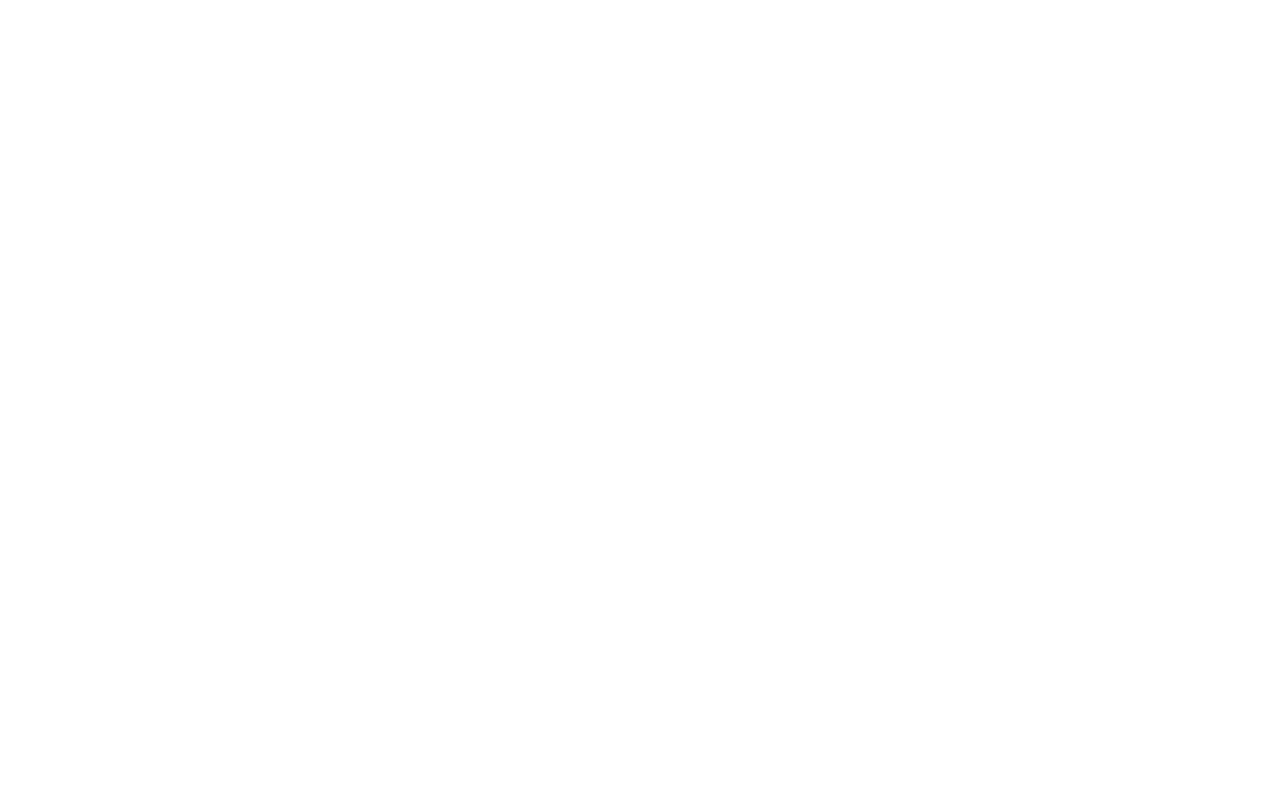
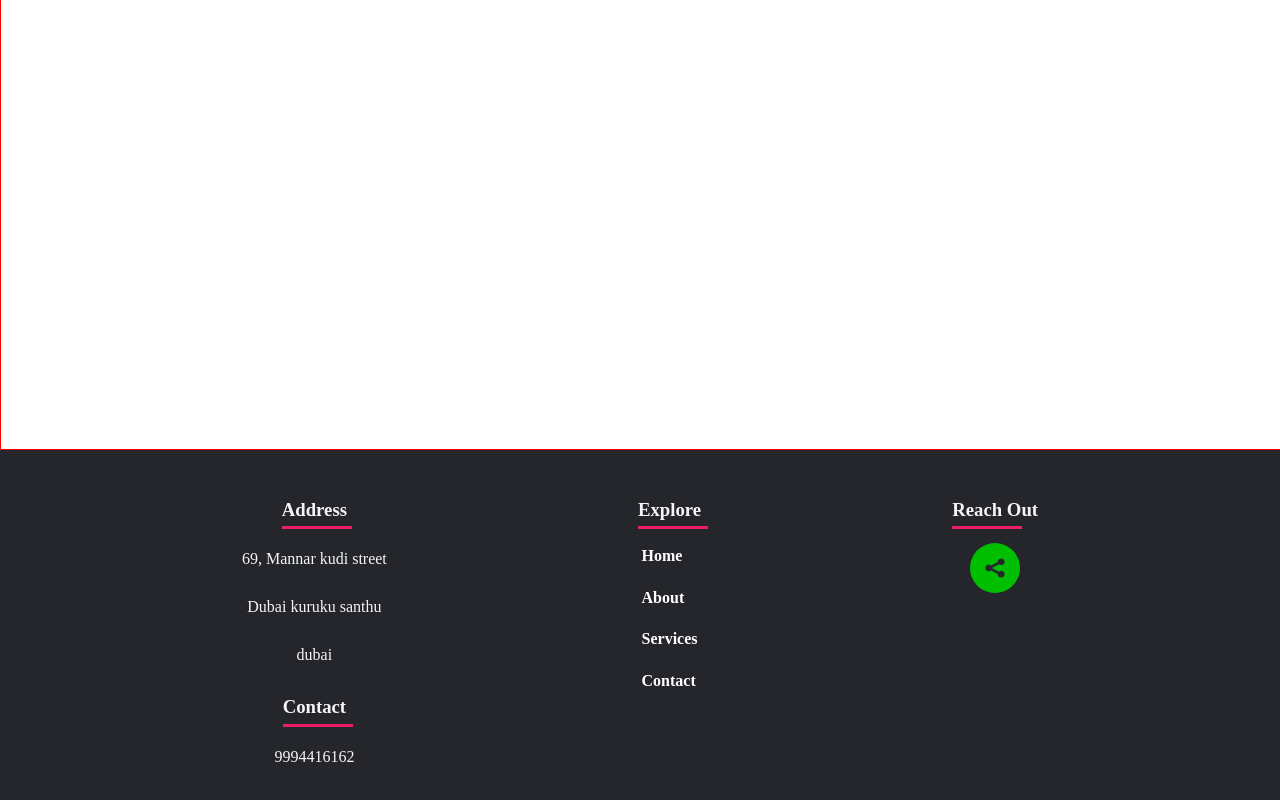
Before and after one commit to B-a-b-u/WebxWorks, a React (Vite) app: page / in a window 1280 px wide. Shown: the part 868-1668 px from the top of the page. Before the commit the page ends 800 px from the top, so only its background shows below. Built offline with nearby package versions, Linux system fonts and the light colour scheme.

Commit message:
footer created

```diff
--- a/package.json
+++ b/package.json
@@ -12,7 +12,8 @@
   "dependencies": {
     "react": "^18.3.1",
     "react-dom": "^18.3.1",
-    "react-router-dom": "^7.1.3"
+    "react-router-dom": "^7.1.3",
+    "react-social-icons": "^6.20.0"
   },
   "devDependencies": {
     "@eslint/js": "^9.17.0",
--- a/src/components/Footer/Footer.css
+++ b/src/components/Footer/Footer.css
@@ -0,0 +1,98 @@
+.footer-container{
+    width: 100%;
+    background-color: #24262b;
+    height: auto;
+    display: flex;
+    flex-wrap: wrap;
+    justify-content: space-evenly;
+    padding: 1rem 1rem;
+    box-sizing: border-box;
+    line-height: 1;
+    color: whitesmoke;
+
+}
+
+.footer-container div{
+    display: flex;
+    flex-direction: column;
+}
+
+.footer-container h3{
+    text-transform: capitalize;
+    font-weight: bolder;
+    color: whitesmoke;
+    position: relative;
+    margin-bottom: 1rem;
+}
+
+.footer-container h3::before{
+    content: '';
+    position: absolute;
+    left: 0;
+    bottom: -10px;
+    background-color: #e91e63;
+    height: 3px;
+    width: 70px;
+    box-sizing: border-box;
+}
+
+.reactout{
+    display: flex;
+    flex-direction: column;
+    /* border: 1px orangered solid; */
+    justify-content: center;
+    align-items: center;
+    padding: 1rem 1rem;
+}
+
+.company-links{
+    display: flex;
+    justify-content: flex-start;
+    align-items: center;
+    padding: 1rem;
+    /* border: 1px white solid; */
+    transition: background-color 0.3s ease-in-out;
+}
+
+.company-links a{
+    text-decoration: none;
+    color: white;
+    /* border: 1px orange solid; */
+    font-weight: bold;
+    font-size: medium;
+    padding: 0.8rem;
+    height: 1rem;
+    width: 3.5rem;
+}
+
+.follow-links{
+    display: flex;
+    justify-content: flex-start;
+    align-items: center;
+    gap: 0.5rem;
+    padding: 1rem 1rem;
+    /* border: 1px blue solid; */
+}
+
+.follow-links a{
+    display: inline-block;
+    gap: 2rem;
+    transition: transform 0.2s ease-in-out;
+    /* border: 1px solid blueviolet; */
+
+}
+
+.follow-links a:hover {
+    transform: scale(1.1);
+}
+
+.company-links a:hover{
+    transform: scale(1.1);
+}
+
+@media (max-width: 700px){
+    .footer-container{
+        display: flex;
+        flex-direction: column;
+    }
+}
--- a/src/components/Footer/Footer.jsx
+++ b/src/components/Footer/Footer.jsx
@@ -1,9 +1,37 @@
-
+import { NavLink } from 'react-router-dom';
+import './Footer.css'
+import { SocialIcon } from 'react-social-icons';
+import Logo from "../../assets/favicon.png"
 
 const Footer = () => {
     return(
         <>
-            <p>Footer page</p>
+            <div className="footer-container">
+                <div className="reactout">
+                    <h3 className="section-heading">Address</h3>
+                    <p>69, Mannar kudi street</p>
+                    <p> Dubai kuruku santhu</p>
+                    <p>dubai </p>
+                    <h3 className="contact-num">Contact</h3>
+                    <p>9994416162</p>
+                </div>
+                <div className="company-links">
+                    <h3 className='section-heading'>Explore</h3>
+                    <NavLink to="/">Home</NavLink>
+                    <NavLink to="/about">About</NavLink>
+                    <NavLink to="/services">Services</NavLink>
+                    <NavLink to="/contact">Contact</NavLink>
+                </div>
+                <div className="follow-links">
+                    <h3 className="links">Reach out</h3>
+                    {/* <NavLink to="/" className="logo"><img src={Logo} alt="" /></NavLink> */}
+                    <SocialIcon url="www.x.com" />
+                    <SocialIcon url="www.instagram.com" />
+                    <SocialIcon url="www.linkedin.com" />
+                    <SocialIcon url="www.google.com" />
+                </div>
+
+            </div>
         </>
     )
 }
--- a/src/components/Navbar/Navbar.css
+++ b/src/components/Navbar/Navbar.css
@@ -1,16 +1,19 @@
 .navbar-container{
+    position: fixed;
     width: 100%;
     height: 6rem;
     /* border: 1px red solid; */
     display: flex;
     justify-content: space-between;
-    background-color: whitesmoke;
+    background-color: rgba(255, 255, 255, 0.5);
     align-items: center;
     font-weight: bolder;
     font-family: 'roboto';
     box-sizing: border-box;
+    backdrop-filter: blur(4px);
+    z-index: 5000;
     padding: 0.3rem 1rem;
-    position: relative;
+
 }
 
 .logo-container{
@@ -51,7 +54,8 @@
 .nav-links a:hover{
     background-color: grey;
     color: whitesmoke;
-    transition: background-color 0.4s ease;
+    transform: scale(1.1);
+    transition: background-color 0.3s ease;
 }
 
  a{
@@ -80,11 +84,16 @@
         position: absolute;
         top: 5rem;
         right: 1rem;
+        /* background-color: wheat; */
         background: none;
-        backdrop-filter: blur(1rem);
-        border-radius: 10px;
+        backdrop-filter: blur(8px);
+        z-index: 1000;
         padding: 1rem;
       }
+
+
+
+
 
 
       .nav-links.open {
--- a/src/pages/Home/Home.jsx
+++ b/src/pages/Home/Home.jsx
@@ -1,9 +1,14 @@
+import Footer from "../../components/Footer/Footer";
 import Navbar from "../../components/Navbar/Navbar";
 
 const Home = () => {
     return(
         <>
            <Navbar/>
+           <div className="home" style={{"border" : "1px red solid", "padding" : "50%"}}>
+            Home page
+           </div>
+           <Footer/>
         </>
     )
 }
```
Also changed, not shown: 1 other file (tests, documents, lock files or other folders).
